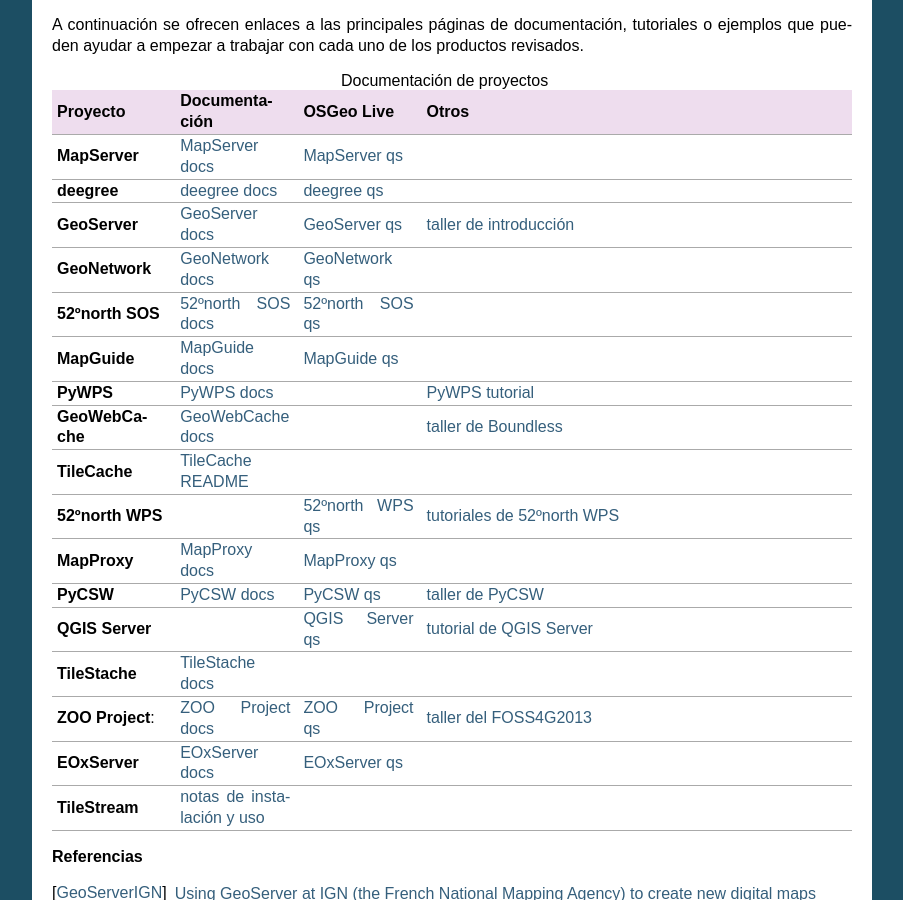
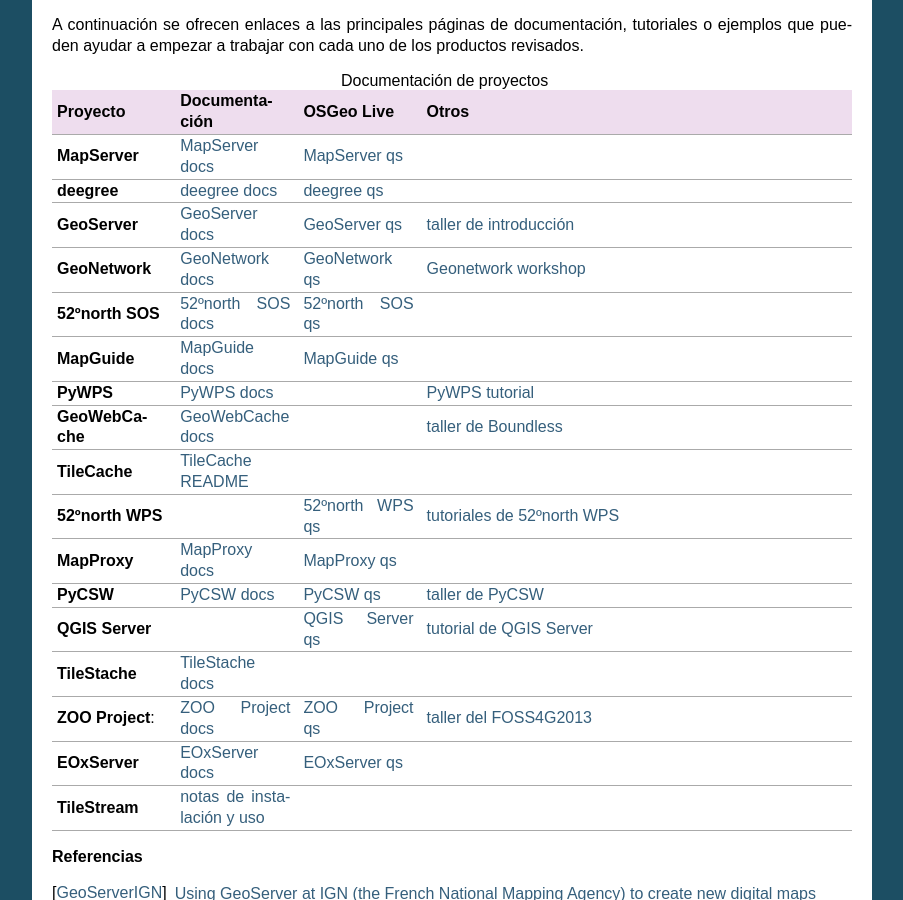
Before and after one commit to OSGeo-ES/panorama-siglibre8, a Sphinx documentation site: the page built from source/servidores/index.rst, in a window 1280 px wide and 900 px high, scrolled down 6011 px. Shown: the whole window, without its empty margins (198-1101 px from the left). Built offline with Sphinx 7.4.7, drawn with Linux system fonts in a browser that asks for light colours.

Commit message:
añadido taller de geonetwork

```diff
--- a/source/servidores/index.rst
+++ b/source/servidores/index.rst
@@ -193,7 +193,7 @@
    * - **GeoNetwork**
      - `GeoNetwork docs <http://geonetwork-opensource.org/docs.html>`_
      - `GeoNetwork qs <http://live.osgeo.org/en/quickstart/geonetwork_quickstart.html>`_
-     -
+     - `Geonetwork workshop <https://www.geocat.net/download/geoNetwork/geonetwork.pdf>`_
 
    * - **52ºnorth SOS**
      - `52ºnorth SOS docs <https://wiki.52north.org/bin/view/SensorWeb/SensorObservationServiceIVDocumentation>`_
```
